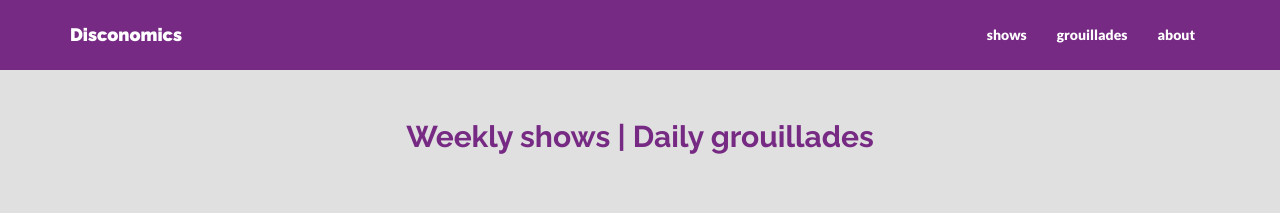
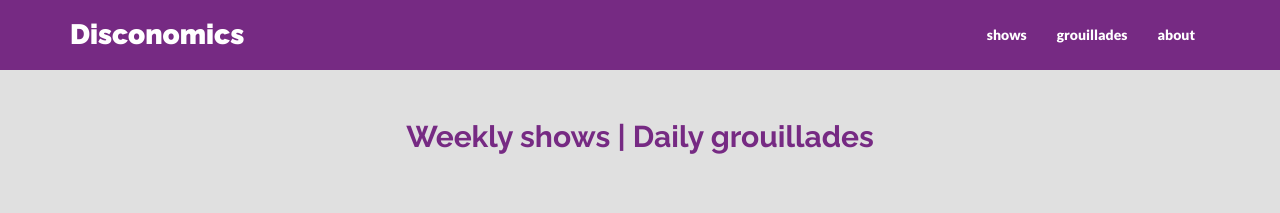
Before and after one commit to disconomics/disconomics.github.io, a Jekyll site: the page built from index.html, in a window 1280 px wide. Shown: the top 213 px of the page. Built offline with Jekyll 4.4.1, drawn with Linux system fonts in a browser that asks for light colours; nearby versions of some CDN libraries.

Commit message:
more css

```diff
--- a/_includes/css/style.css
+++ b/_includes/css/style.css
@@ -105,7 +105,7 @@ a:focus {
 .navbar-brand {
 	font-family: 'Raleway', sans-serif;
 	font-weight: 900;
-	font-size: 18px;
+	font-size: 28px;
 }
 
 .navbar-header .navbar-brand {
@@ -171,7 +171,6 @@ a:focus {
 	color: {{ site.colors.secondary }};
 	-webkit-border-radius: 2px;
 	border-radius: 2px;
-	padding-top: 1.025rem;
 	padding-right: 2.25rem;
 	letter-spacing:0.85px;
 	padding-bottom: 1.0875rem;
```
